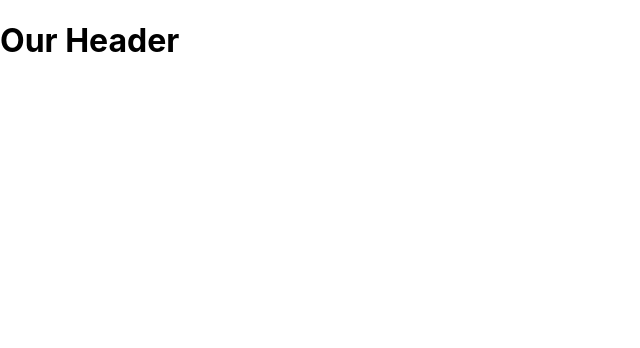
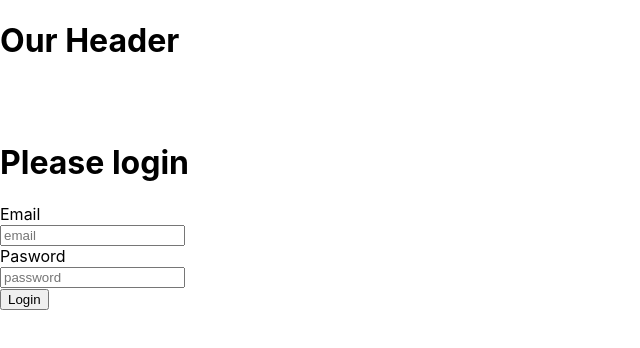
Before and after one commit to KarolBautrel/Say-It-Social, a React (Create React App) app in the folder frontend/: page /login in a window 1280 px wide. Before the commit this address had no page. Shown: the top 348 px of the page, without its empty margins (0-640 px from the left). Built offline with nearby package versions, Linux system fonts and the light colour scheme.

Commit message:
Added login with auth token system and cookies

```diff
--- a/frontend/package.json
+++ b/frontend/package.json
@@ -9,6 +9,7 @@
     "@testing-library/user-event": "^13.5.0",
     "axios": "^0.26.0",
     "react": "^17.0.2",
+    "react-cookie": "^4.1.1",
     "react-dom": "^17.0.2",
     "react-router-dom": "^6.2.2",
     "react-scripts": "^5.0.0",
@@ -48,6 +49,4 @@
     "eslint-plugin-react": "^7.29.3",
     "prettier": "^2.5.1"
   }
-
-
 }
--- a/frontend/src/App.js
+++ b/frontend/src/App.js
@@ -4,8 +4,11 @@ import './App.css';
 import RoomListPage from './pages/RoomListPage';
 import RoomPage from './pages/RoomPage';
 import Header from './components/Header';
+import Login from './components/Login';
+import { CookiesProvider } from 'react-cookie';
 function App() {
   return (
+    <CookiesProvider>
       <Router>
         <div className="container dark">
           <div className="app">
@@ -13,10 +16,12 @@ function App() {
             <Routes>
               <Route path="/" exact element={<RoomListPage />} />
               <Route path="/room/:id" element={<RoomPage />} />
+              <Route path="/login" element={<Login />} />
             </Routes>
           </div>
         </div>
       </Router>
+    </CookiesProvider>
   );
 }
 
--- /dev/null
+++ b/frontend/src/components/APIService.js
@@ -0,0 +1,21 @@
+export default class APIService {
+  static LoginUser(body) {
+    return fetch('/api/token/login/', {
+      method: 'POST',
+      headers: {
+        'Content-Type': 'application/json'
+      },
+      body: JSON.stringify(body)
+    }).then((resp) => resp.json());
+  }
+
+  static RegisterUser(body) {
+    return fetch('/api/users/', {
+      method: 'POST',
+      headers: {
+        'Content-Type': 'application/json'
+      },
+      body: JSON.stringify(body)
+    }).then((resp) => resp.json());
+  }
+}
--- /dev/null
+++ b/frontend/src/components/Login.js
@@ -0,0 +1,63 @@
+import React, { useState, useEffect } from 'react';
+import APIService from '../components/APIService';
+import { useCookies } from 'react-cookie';
+import { useNavigate } from 'react-router-dom';
+
+function Login() {
+  const [email, setEmail] = useState('');
+  const [password, setPassword] = useState('');
+  const [token, setToken] = useCookies(['mytoken']);
+  let navigate = useNavigate();
+
+  useEffect(() => {
+    if (token['mytoken']) {
+      navigate('/');
+    }
+  }, [token]);
+
+  const loginBtn = () => {
+    APIService.LoginUser({ email, password })
+      .then((resp) => setToken('mytoken', resp.auth_token))
+      .catch((error) => console.log(error));
+  };
+  return (
+    <div className="Login">
+      <br />
+      <br />
+      <h1>Please login</h1>
+      <div className="mb-3">
+        <label htmlFor="email" className="form-label">
+          Email
+        </label>
+        <br />
+        <input
+          type="email"
+          className="form-control"
+          placeholder="email"
+          id="email"
+          value={email}
+          onChange={(e) => setEmail(e.target.value)}
+        />
+      </div>
+      <div className="mb-3">
+        <label htmlFor="password" className="form-label">
+          Pasword
+        </label>
+        <br />
+        <input
+          type="password"
+          className="form-control"
+          placeholder="password"
+          id="password"
+          value={password}
+          onChange={(e) => setPassword(e.target.value)}
+        />
+      </div>
+      <button onClick={loginBtn} className="Submit">
+        Login
+      </button>
+    </div>
+  );
+}
+
+export default Login;
--- a/frontend/src/pages/RoomListPage.js
+++ b/frontend/src/pages/RoomListPage.js
@@ -2,15 +2,15 @@ import React, { useState, useEffect } from 'react';
 import ListItem from '../components/ListItem';
 
 const RoomListPage = () => {
-  let [rooms, setRooms] = useState([]);
+  const [rooms, setRooms] = useState([]);
 
   useEffect(() => {
     getRooms();
   }, []);
 
-  let getRooms = async () => {
-    let response = await fetch('/api/rooms');
-    let data = await response.json();
+  const getRooms = async () => {
+    const response = await fetch('/api/rooms');
+    const data = await response.json();
     setRooms(data);
   };
 
```
Also changed, not shown: frontend/.eslintrc.json, frontend/src/pages/LoginPage.js (added), 2 other files (tests, documents, lock files or other folders). Lines whose indentation alone changed are shown as unchanged.
